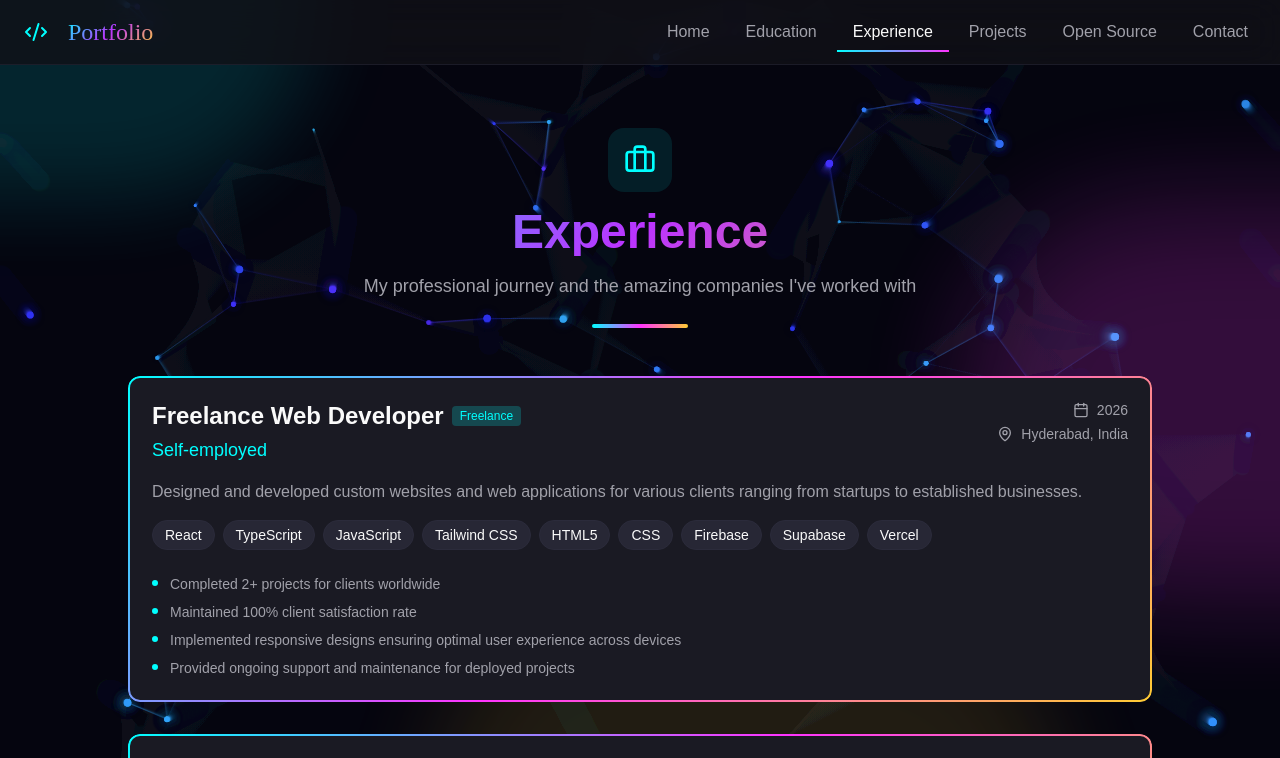
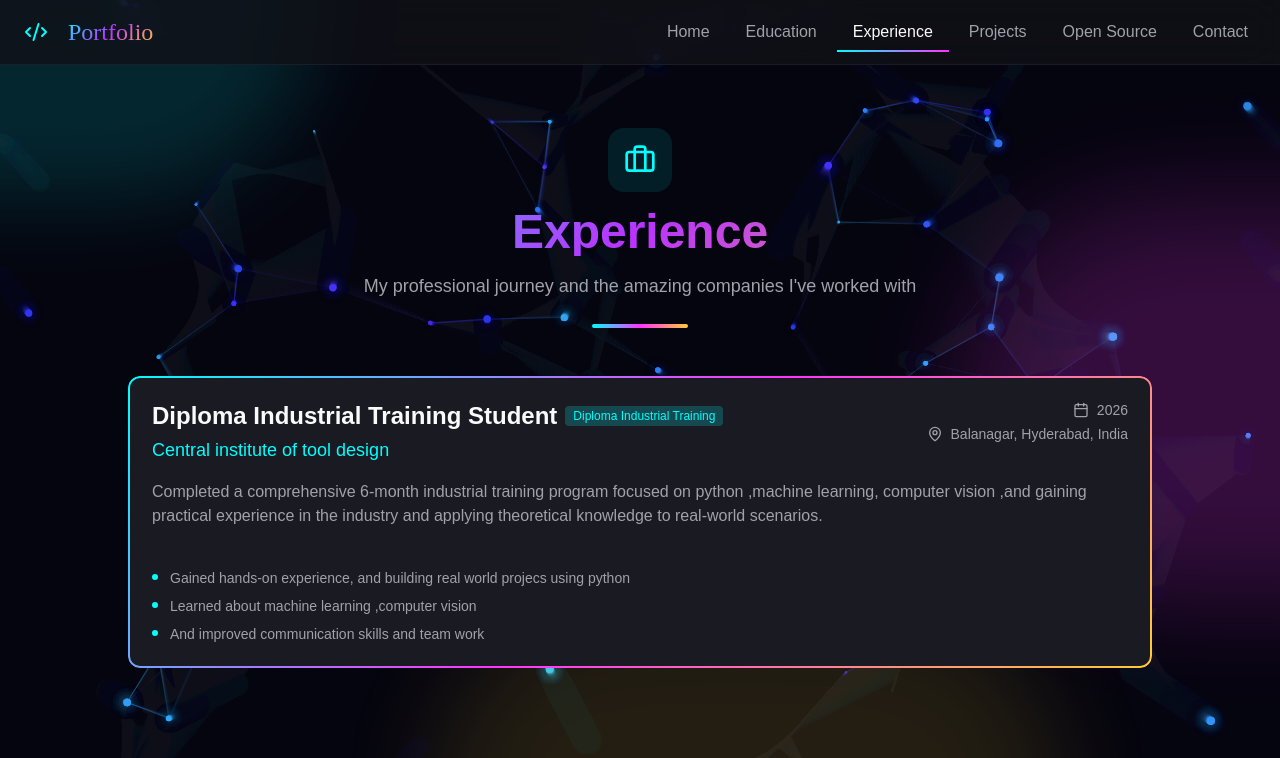
Before and after one commit to telkarsrujantej-dev/srujan_portfiolo, a React (Vite) app: page /experience in a window 1280 px wide. Shown: the top 758 px of the page. Built offline with nearby package versions, Linux system fonts and the light colour scheme; the HTML template or start-up script is replaced by a standard one.

Commit message:
Update Experience.tsx

```diff
--- a/src/pages/Experience.tsx
+++ b/src/pages/Experience.tsx
@@ -7,33 +7,17 @@ import AnimatedCard from '@/components/AnimatedCard';
 
 const experienceData = [
   {
-    role: "Freelance Web Developer",
-    company: "Self-employed",
-    location: "Hyderabad, India",
-    period: "2026",
-    type: "Freelance",
-    description: "Designed and developed custom websites and web applications for various clients ranging from startups to established businesses.",
-    technologies: ["React", "TypeScript", "JavaScript", "Tailwind CSS", "HTML5", "CSS", "Firebase", "Supabase", "Vercel"],
-    highlights: [
-      "Completed 2+ projects for clients worldwide",
-      "Maintained 100% client satisfaction rate",
-      "Implemented responsive designs ensuring optimal user experience across devices",
-      "Provided ongoing support and maintenance for deployed projects"
-    ],
-    color: 'cyan' as const,
-  },
-  {
     role: "Diploma Industrial Training Student",
-    company: "Siri Power Systems Technologies Pvt Ltd",
-    location: "Jeedimetla, Hyderabad, India",
+    company: "Central institute of tool design",
+    location: "Balanagar, Hyderabad, India",
     period: "2026",
     type: "Diploma Industrial Training",
-    description: "Completed a comprehensive 6-month industrial training program focused on power systems, gaining practical experience in the industry and applying theoretical knowledge to real-world scenarios.",
+    description: "Completed a comprehensive 6-month industrial training program focused on python ,machine learning, computer vision ,and gaining practical experience in the industry and applying theoretical knowledge to real-world scenarios.",
     technologies: [],
     highlights: [
-      "Gained hands-on experience in the power systems industry",
-      "Learned about power generation, transmission, and distribution processes",
-      "Assisted in the maintenance and troubleshooting of electrical equipment",
+      "Gained hands-on experience, and building real world projecs using python",
+      "Learned about machine learning ,computer vision",
+      "And improved communication skills and team work",
     ],
     color: 'magenta' as const,
   },
```
